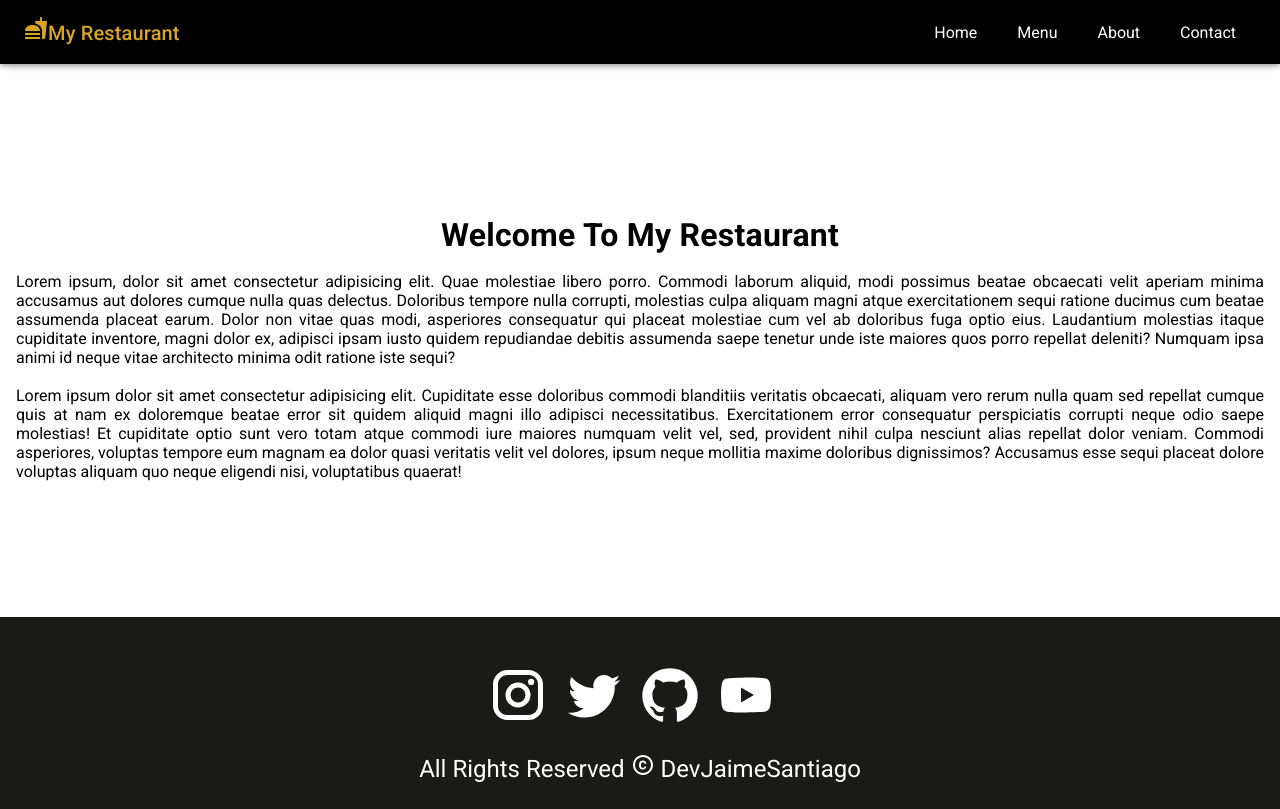
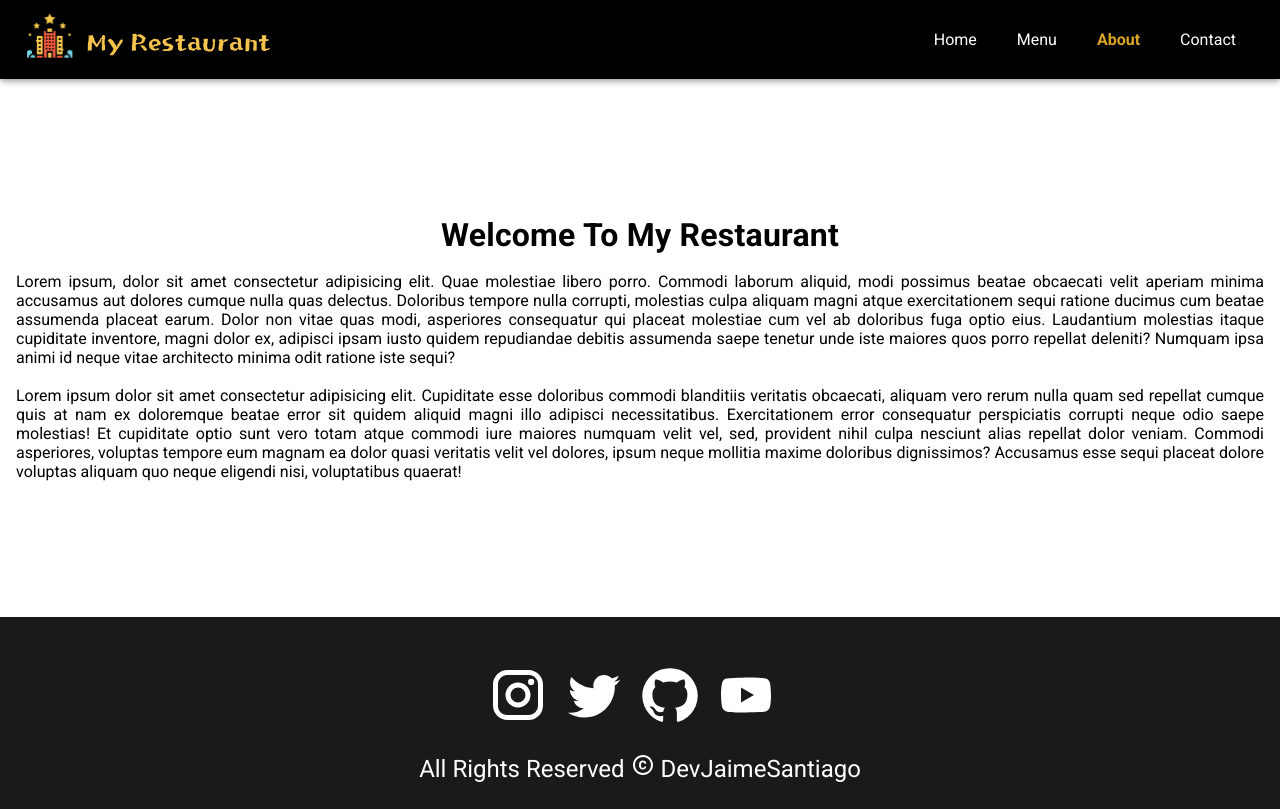
Before and after one commit to DevJaimeSantiago/Restaurant-Website-MUI, a React (Vite) app: page /about in a window 1280 px wide. Built offline with nearby package versions, Linux system fonts and the light colour scheme.

Commit message:
Cambio de logo y uso de Navlink

```diff
--- a/src/components/Layout/Header.jsx
+++ b/src/components/Layout/Header.jsx
@@ -1,5 +1,6 @@
 import { useState } from "react";
-import { Link } from "react-router-dom";
+import {  NavLink } from "react-router-dom";
+import Logo from "../../images/logo.svg"
 
 // Components - Material UI
 import {
@@ -13,7 +14,6 @@ import {
 } from "@mui/material";
 
 // Material Icons - Material UI
-import FastfoodIcon from "@mui/icons-material/Fastfood";
 import MenuIcon from "@mui/icons-material/Menu";
 
 import "../../styles/HeaderStyles.css";
@@ -38,24 +38,23 @@ const Header = () => {
 				component="div"
 				sx={{ flexGrow: 1, my: 2 }}
 			>
-				<FastfoodIcon />
-				My Restaurant
+				<img src={Logo} alt="logo-empresa" height={"70"} width={"200"} />
 			</Typography>
 
 			<Divider />
 
 			<ul className="mobile-navigation">
 				<li>
-					<Link to={"/"}>Home</Link>
+					<NavLink activeclassname="active" to={"/"}>Home</NavLink>
 				</li>
 				<li>
-					<Link to={"/menu"}>Menu</Link>
+					<NavLink to={"/menu"}>Menu</NavLink>
 				</li>
 				<li>
-					<Link to={"/about"}>About</Link>
+					<NavLink to={"/about"}>About</NavLink>
 				</li>
 				<li>
-					<Link to={"/contact"}>Contact</Link>
+					<NavLink to={"/contact"}>Contact</NavLink>
 				</li>
 			</ul>
 		</Box>
@@ -84,23 +83,23 @@ const Header = () => {
 							component="div"
 							sx={{ flexGrow: 1 }}
 						>
-							<FastfoodIcon />
-							My Restaurant
+							{/* Logotipo de empresa */}
+							<img src={Logo} alt="logo" height={"70"} width={"250"}  />
 						</Typography>
 
 						<Box sx={{ display: { xs: "none", sm: "block" } }}>
 							<ul className="navigation-menu">
 								<li>
-									<Link to={"/"}>Home</Link>
+									<NavLink activeclassname="active" to={"/"}>Home</NavLink>
 								</li>
 								<li>
-									<Link to={"/menu"}>Menu</Link>
+									<NavLink to={"/menu"}>Menu</NavLink>
 								</li>
 								<li>
-									<Link to={"/about"}>About</Link>
+									<NavLink to={"/about"}>About</NavLink>
 								</li>
 								<li>
-									<Link to={"/contact"}>Contact</Link>
+									<NavLink to={"/contact"}>Contact</NavLink>
 								</li>
 							</ul>
 						</Box>
--- a/src/styles/HeaderStyles.css
+++ b/src/styles/HeaderStyles.css
@@ -14,6 +14,10 @@
     color: #fff;
 }
 
+.active{
+    color: goldenrod !important;
+    font-weight: bold;
+}
 /* Mobile View */
 
 .mobile-navigation{
```
